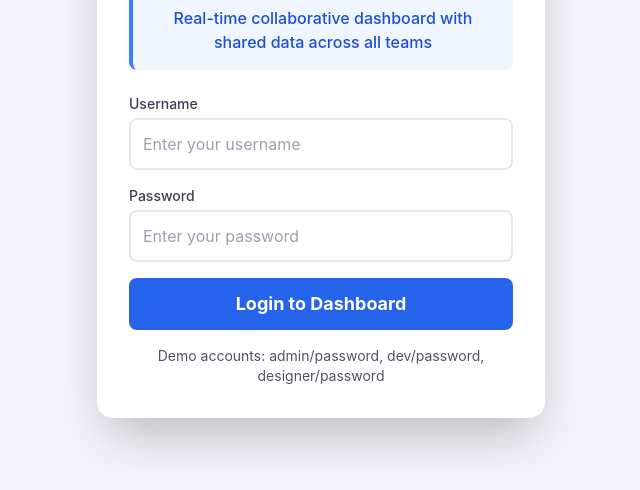
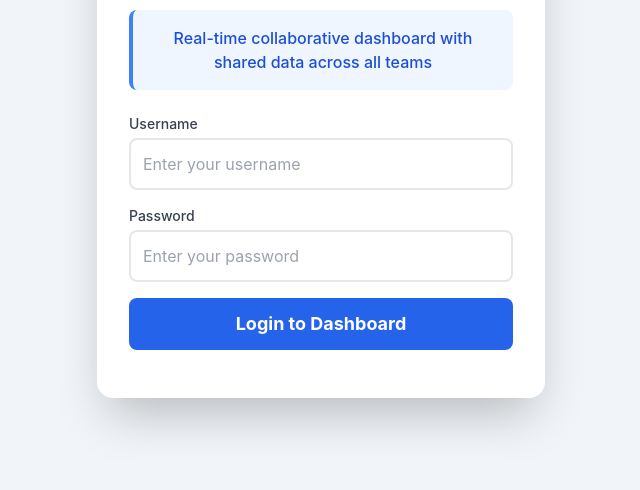
Before and after one commit to Mdlulijonas/index, a plain HTML site: page index.html in a window 1280 px wide. Shown: the part 246-736 px from the top of the page, without its empty margins (319-959 px from the left). Drawn offline with nearby package versions, Linux system fonts and the light colour scheme.

Commit message:
Update index.html

```diff
--- a/index.html
+++ b/index.html
@@ -981,7 +981,7 @@
                             }, 'Login to Dashboard')
                         ),
                         createElement('div', { class: 'mt-4 text-sm text-gray-600' },
-                            'Demo accounts: admin/password, dev/password, designer/password'
+
                         )
                     )
                 );
```
